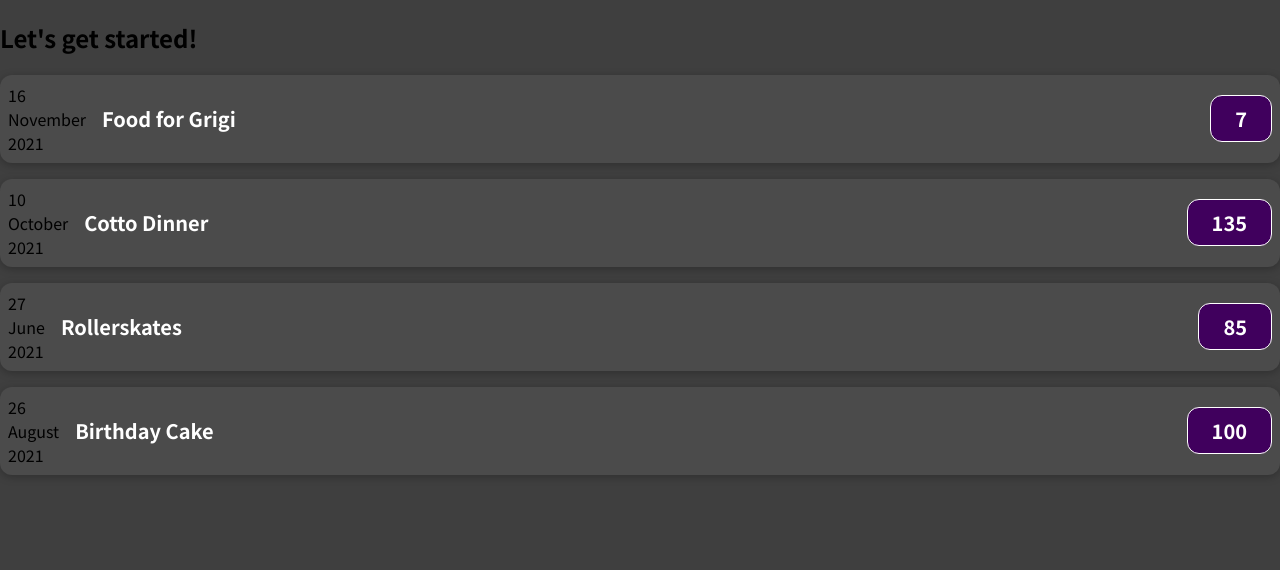
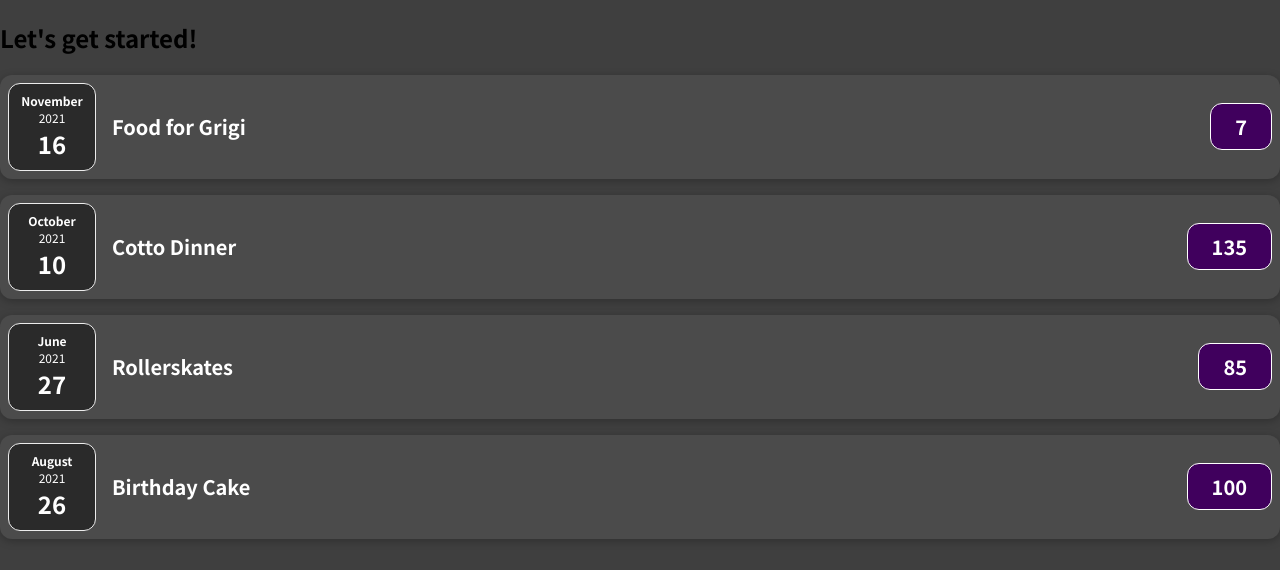
Before and after one commit to NicoleNZ/Expenses_App, a JavaScript app in the folder expenses_app/: page / in a window 1280 px wide. Shown: the top 570 px of the page. Built offline with nearby package versions, Linux system fonts and the light colour scheme.

Commit message:
splitting date to new component and applying css

```diff
--- /dev/null
+++ b/expenses_app/src/components/ExpenseDate.css
@@ -0,0 +1,26 @@
+.expense-date {
+    display: flex;
+    flex-direction: column;
+    width: 5.5rem;
+    height: 5.5rem;
+    border: 1px solid #ececec;
+    background-color: #2a2a2a;
+    color: white;
+    border-radius: 12px;
+    align-items: center;
+    justify-content: center;
+}
+
+.expense-date__month {
+    font-size: 0.75rem;
+    font-weight: bold;
+}
+
+.expense-date__year {
+    font-size: 0.75rem;
+}
+
+.expense-date__day {
+    font-size: 1.5rem;
+    font-weight: bold;
+}
--- /dev/null
+++ b/expenses_app/src/components/ExpenseDate.js
@@ -0,0 +1,18 @@
+import './ExpenseDate.css';
+
+const ExpenseDate = (props) => {
+
+    const day = props.date.toLocaleString('en-nz', {day: '2-digit'});
+    const month = props.date.toLocaleString('en-nz', {month: 'long'});
+    const year = props.date.getFullYear();
+
+    return (
+        <div className="expense-date">
+        <div className="expense-date__month">{month}</div>
+        <div className="expense-date__year">{year}</div>
+        <div className="expense-date__day">{day}</div>
+        </div>
+    )
+};
+
+export { ExpenseDate }
--- a/expenses_app/src/components/ExpenseItem.js
+++ b/expenses_app/src/components/ExpenseItem.js
@@ -1,18 +1,11 @@
 import './ExpenseItem.css';
+import { ExpenseDate } from './ExpenseDate';
 
 const ExpenseItem = (props) => {
-    const day = props.date.toLocaleString('en-nz', {day: '2-digit'});
-    const month = props.date.toLocaleString('en-nz', {month: 'long'});
-    const year = props.date.getFullYear();
 
     return (
-
         <div className="expense-item">
-            <div>
-                <div>{day}</div>
-                <div>{month}</div>
-                <div>{year}</div>
-            </div>
+            <ExpenseDate date={props.date}/>
             <div className="expense-item__description">
                 <h2>{props.title}</h2>
                 <div className="expense-item__price">{props.amount}</div>
```
Also changed, not shown: 1 other file (tests, documents, lock files or other folders).
